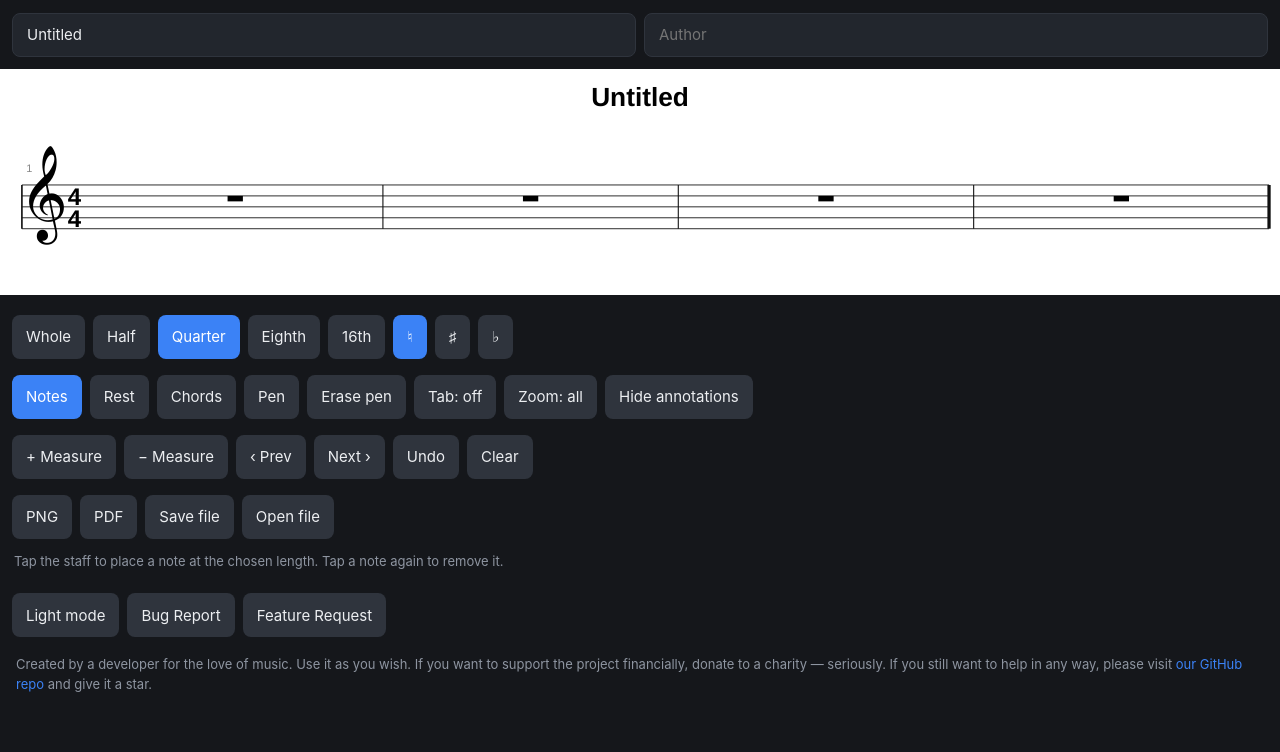
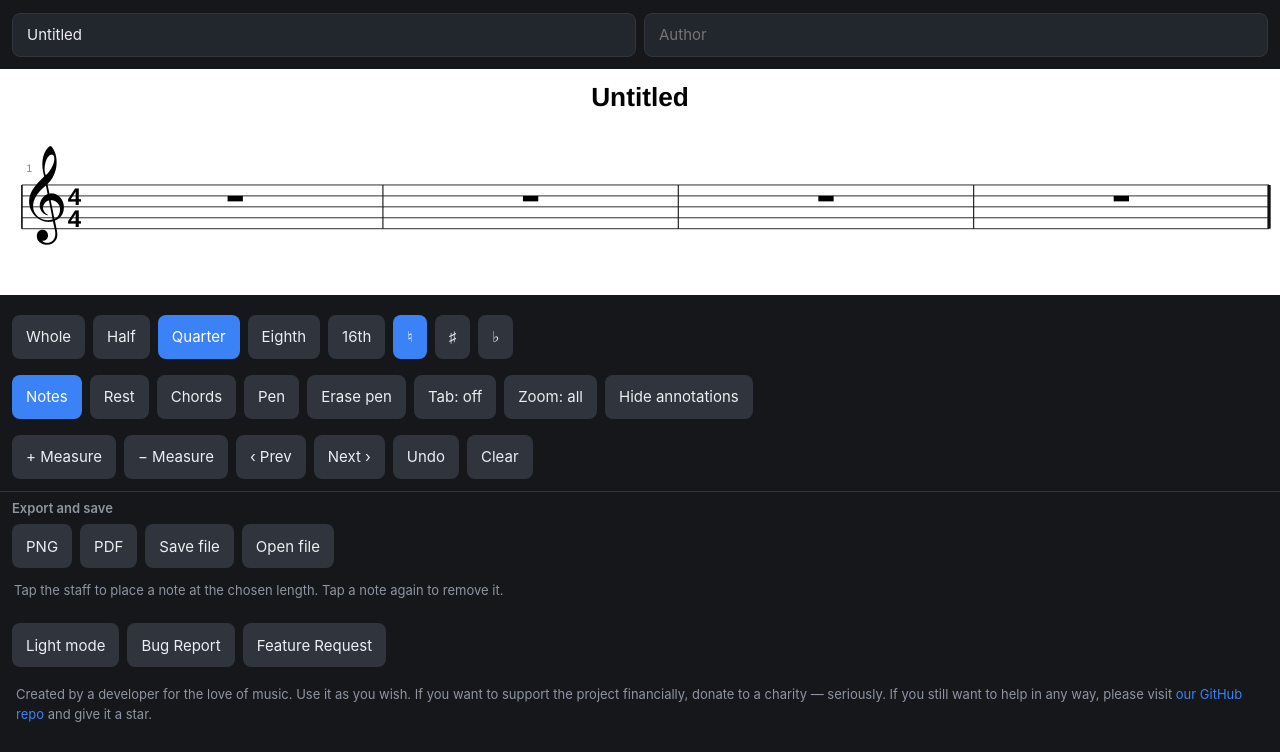
Before and after one commit to VandroiyLabs/groove-quip, a website: page index.html in a window 1280 px wide. Shown: the part 128-880 px from the top of the page. Before the commit the page ends 850 px from the top, so only its background shows below. Drawn offline with Linux system fonts and the light colour scheme.

Commit message:
Separate export and save actions

```diff
--- a/css/app.css
+++ b/css/app.css
@@ -18,6 +18,8 @@
 .c.on{background:var(--tx);border-color:var(--tx)}
 .c.q{margin-left:6px}
 #h{color:var(--mu);font-size:13px;padding:6px 14px 24px}
+.file-actions{margin-top:4px;border-top:1px solid var(--bt);padding-top:8px}
+.file-actions h2{margin:0 12px;color:var(--mu);font-size:13px;font-weight:600}
 .site-footer{padding:10px 16px 28px;color:var(--mu);font-size:13px;line-height:1.5}
 .site-footer a{color:var(--ac);text-decoration:none}
 .site-footer a:hover{text-decoration:underline}
--- a/index.html
+++ b/index.html
@@ -10,7 +10,10 @@
 <div class="r" id="pal"></div>
 <div class="r" id="tl"></div>
 <div class="r"><button data-x="add">+ Measure</button><button data-x="del">− Measure</button><button data-x="prev">‹ Prev</button><button data-x="next">Next ›</button><button data-x="undo">Undo</button><button data-x="clr">Clear</button></div>
-<div class="r"><button data-x="png">PNG</button><button data-x="pdf">PDF</button><button data-x="save">Save file</button><button data-x="open">Open file</button><input id="f" type="file" accept=".json" hidden></div>
+<section class="file-actions" aria-labelledby="file-actions-title">
+  <h2 id="file-actions-title">Export and save</h2>
+  <div class="r"><button data-x="png">PNG</button><button data-x="pdf">PDF</button><button data-x="save">Save file</button><button data-x="open">Open file</button><input id="f" type="file" accept=".json" hidden></div>
+</section>
 <div id="h"></div>
 <div class="r footer-actions">
   <button id="themeToggle" class="action-link" type="button" aria-label="Toggle theme">Light mode</button>
```
